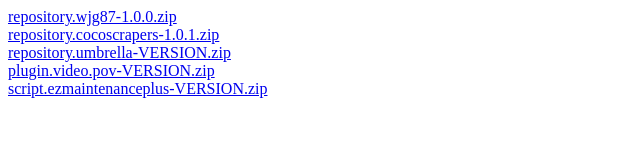
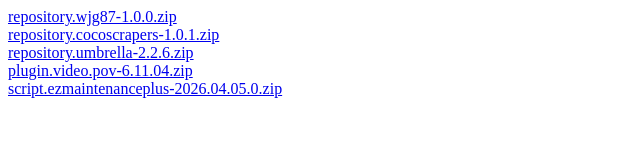
Before and after one commit to wjg-87/wjg-87.github.io, a plain HTML site: page index.html in a window 1280 px wide. Shown: the whole page, without its empty margins (0-640 px from the left). Drawn offline with Linux system fonts and the light colour scheme.

Commit message:
Update index.html

```diff
--- a/index.html
+++ b/index.html
@@ -4,8 +4,8 @@
 <body>
   <a href="repo/zips/repository.wjg87/repository.wjg87-1.0.0.zip">repository.wjg87-1.0.0.zip</a><br>
   <a href="repo/zips/repository.cocoscrapers/repository.cocoscrapers-1.0.1.zip">repository.cocoscrapers-1.0.1.zip</a><br>
-  <a href="repo/zips/repository.umbrella/repository.umbrella-VERSION.zip">repository.umbrella-VERSION.zip</a><br>
-  <a href="repo/zips/plugin.video.pov/plugin.video.pov-VERSION.zip">plugin.video.pov-VERSION.zip</a><br>
-  <a href="repo/zips/script.ezmaintenanceplus/script.ezmaintenanceplus-VERSION.zip">script.ezmaintenanceplus-VERSION.zip</a>
+  <a href="repo/zips/repository.umbrella/repository.umbrella-2.2.6.zip">repository.umbrella-2.2.6.zip</a><br>
+  <a href="repo/zips/plugin.video.pov/plugin.video.pov-6.11.04.zip">plugin.video.pov-6.11.04.zip</a><br>
+  <a href="repo/zips/script.ezmaintenanceplus/script.ezmaintenanceplus-2026.04.05.0.zip">script.ezmaintenanceplus-2026.04.05.0.zip</a>
 </body>
 </html>
```
